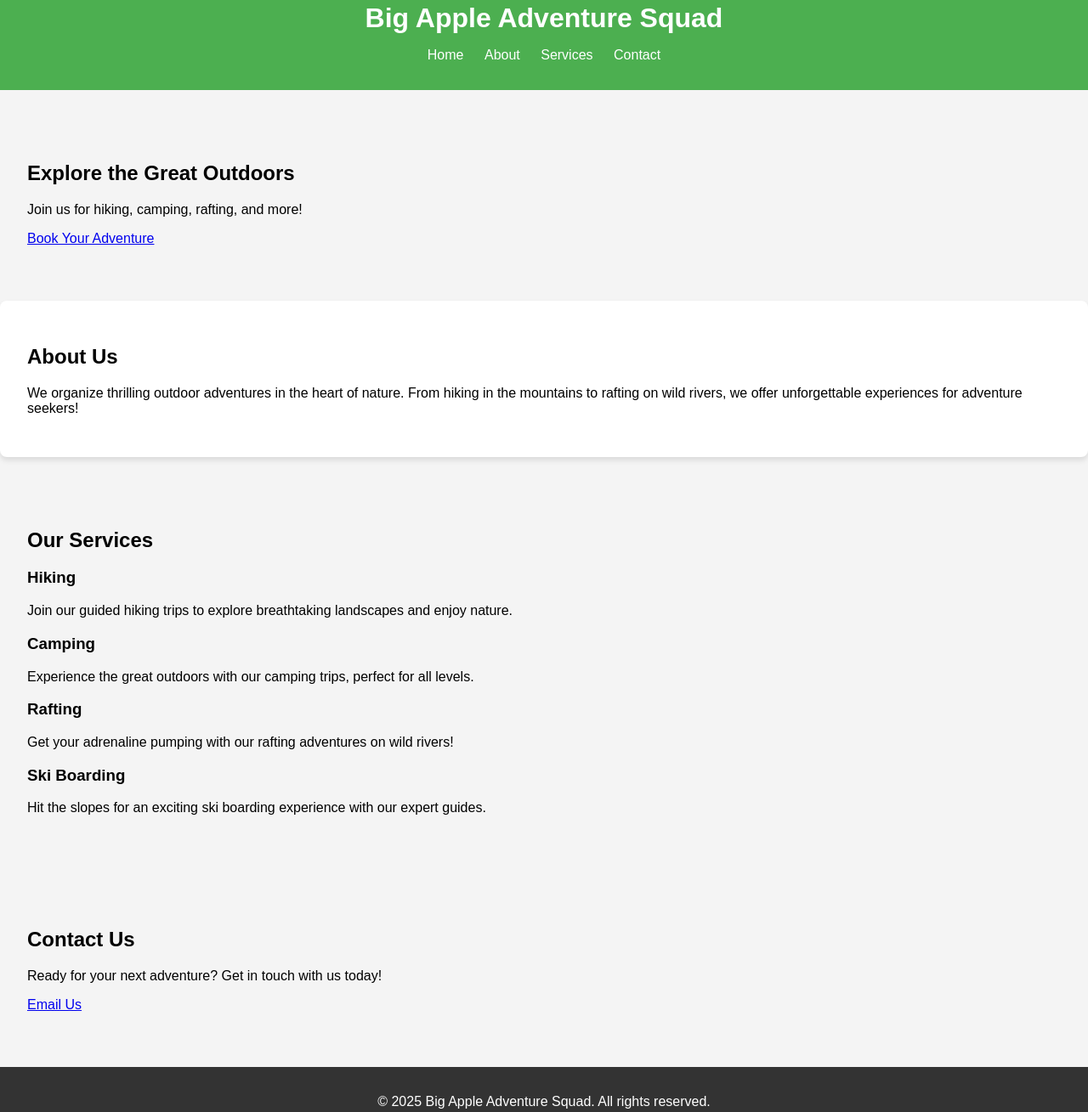
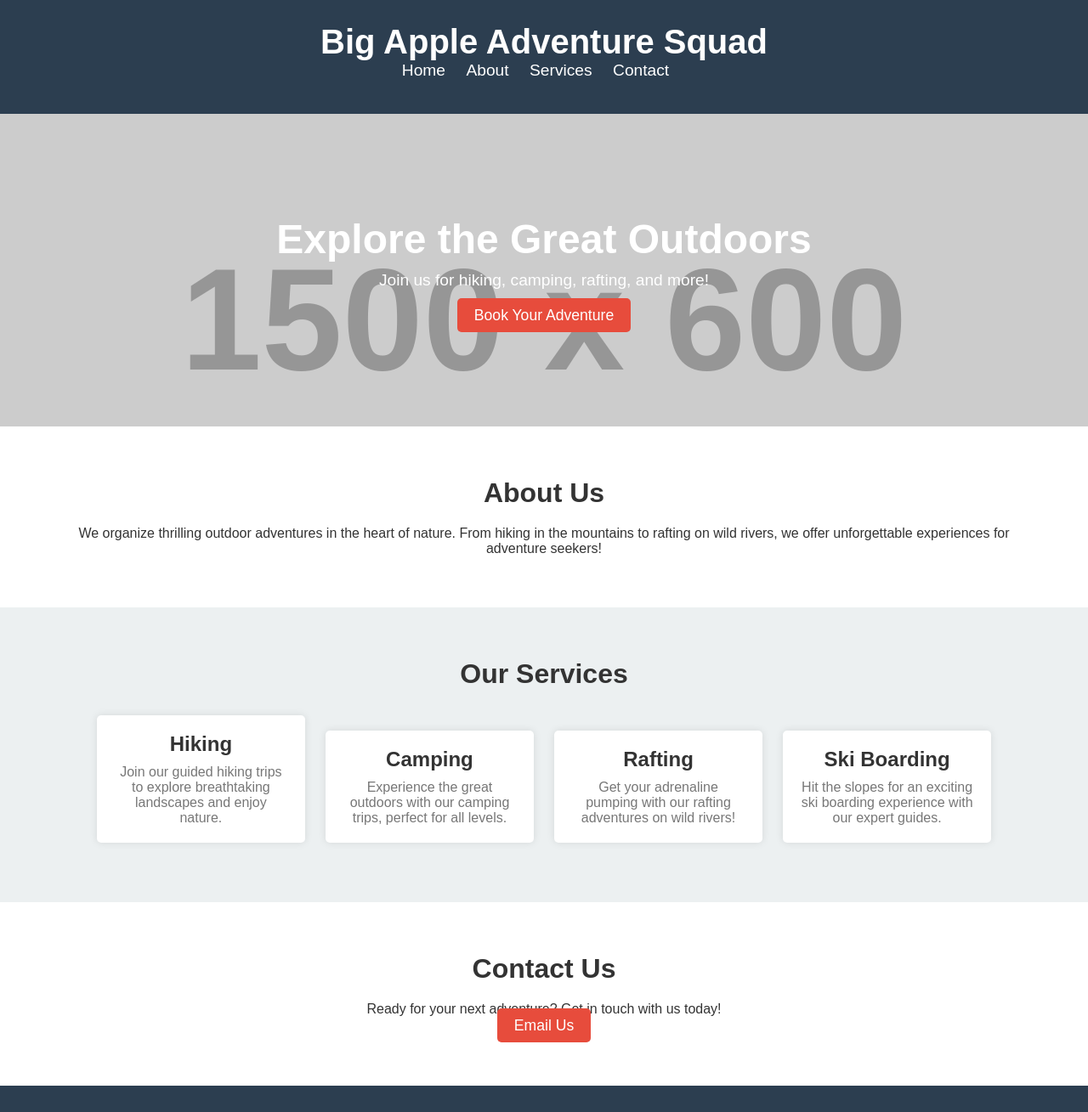
Before and after one commit to Samer244/Big-Apple-Adventure-Squad, a plain HTML site: page index.html in a window 1280 px wide. Shown: the part 13-1322 px from the top of the page at 85% size. Drawn offline with Linux system fonts and the light colour scheme; placeholder pictures from the web are drawn by us.

Commit message:
Update styles.css

```diff
--- a/styles.css
+++ b/styles.css
@@ -1,19 +1,34 @@
+/* General Reset */
+* {
+    margin: 0;
+    padding: 0;
+    box-sizing: border-box;
+}
+
 body {
     font-family: Arial, sans-serif;
     background-color: #f4f4f4;
-    margin: 0;
-    padding: 0;
+    color: #333;
 }
 
+/* Container for all sections */
+.container {
+    width: 90%;
+    max-width: 1200px;
+    margin: 0 auto;
+    padding: 20px;
+}
+
+/* Header Section */
 header {
-    background-color: #4CAF50;
+    background-color: #2c3e50;
     color: white;
+    padding: 20px 0;
     text-align: center;
-    padding: 1em 0;
 }
 
 header h1 {
-    margin: 0;
+    font-size: 2.5rem;
 }
 
 nav ul {
@@ -22,29 +37,125 @@ nav ul {
 }
 
 nav ul li {
-    display: inline;
-    margin: 0 10px;
+    display: inline-block;
+    margin-right: 20px;
 }
 
 nav ul li a {
     color: white;
     text-decoration: none;
+    font-size: 1.2rem;
 }
 
-section {
-    padding: 2em;
-    margin: 2em 0;
+nav ul li a:hover {
+    color: #ecf0f1;
 }
 
-section#about {
-    background-color: #fff;
-    border-radius: 8px;
-    box-shadow: 0 4px 6px rgba(0, 0, 0, 0.1);
+/* Hero Section */
+.hero {
+    background-image: url('https://via.placeholder.com/1500x600'); /* Placeholder image */
+    background-size: cover;
+    color: white;
+    padding: 100px 0;
+    text-align: center;
 }
 
+.hero h2 {
+    font-size: 3rem;
+    margin-bottom: 10px;
+}
+
+.hero p {
+    font-size: 1.2rem;
+    margin-bottom: 20px;
+}
+
+.hero .btn {
+    background-color: #e74c3c;
+    color: white;
+    padding: 10px 20px;
+    text-decoration: none;
+    border-radius: 5px;
+    font-size: 1.1rem;
+}
+
+.hero .btn:hover {
+    background-color: #c0392b;
+}
+
+/* About Section */
+.about {
+    background-color: #fff;
+    padding: 40px 0;
+    text-align: center;
+}
+
+.about h2 {
+    font-size: 2rem;
+    margin-bottom: 20px;
+}
+
+/* Services Section */
+.services {
+    background-color: #ecf0f1;
+    padding: 40px 0;
+    text-align: center;
+}
+
+.services h2 {
+    font-size: 2rem;
+    margin-bottom: 20px;
+}
+
+.service {
+    display: inline-block;
+    width: 22%;
+    margin: 10px;
+    background-color: #fff;
+    padding: 20px;
+    border-radius: 5px;
+    box-shadow: 0 0 10px rgba(0, 0, 0, 0.1);
+}
+
+.service h3 {
+    font-size: 1.5rem;
+    margin-bottom: 10px;
+}
+
+.service p {
+    font-size: 1rem;
+    color: #777;
+}
+
+/* Contact Section */
+.contact {
+    background-color: #fff;
+    padding: 40px 0;
+    text-align: center;
+}
+
+.contact h2 {
+    font-size: 2rem;
+    margin-bottom: 20px;
+}
+
+.contact .btn {
+    background-color: #e74c3c;
+    color: white;
+    padding: 10px 20px;
+    text-decoration: none;
+    border-radius: 5px;
+    font-size: 1.1rem;
+}
+
+.contact .btn:hover {
+    background-color: #c0392b;
+}
+
+/* Footer Section */
 footer {
+    background-color: #2c3e50;
+    color: white;
     text-align: center;
-    background-color: #333;
-    color: white;
-    padding: 1em;
+    padding: 20px;
 }
```
